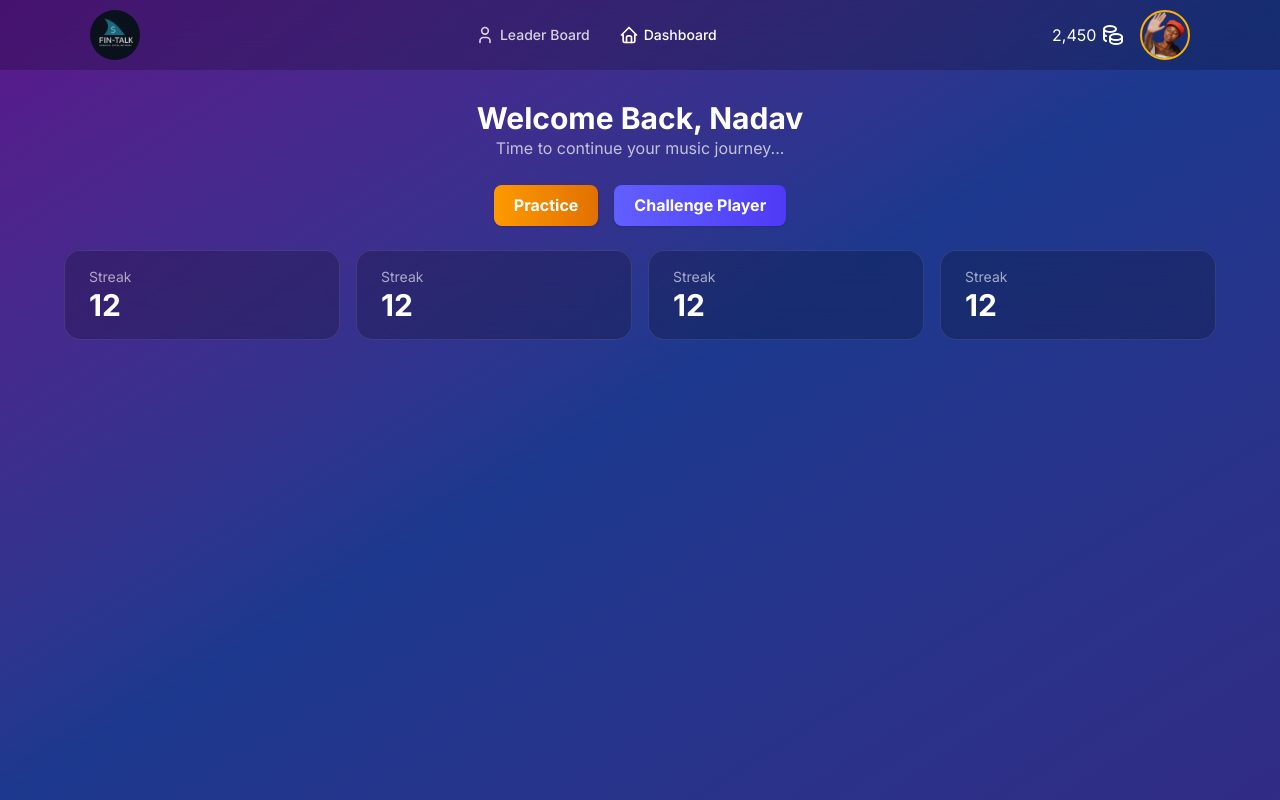
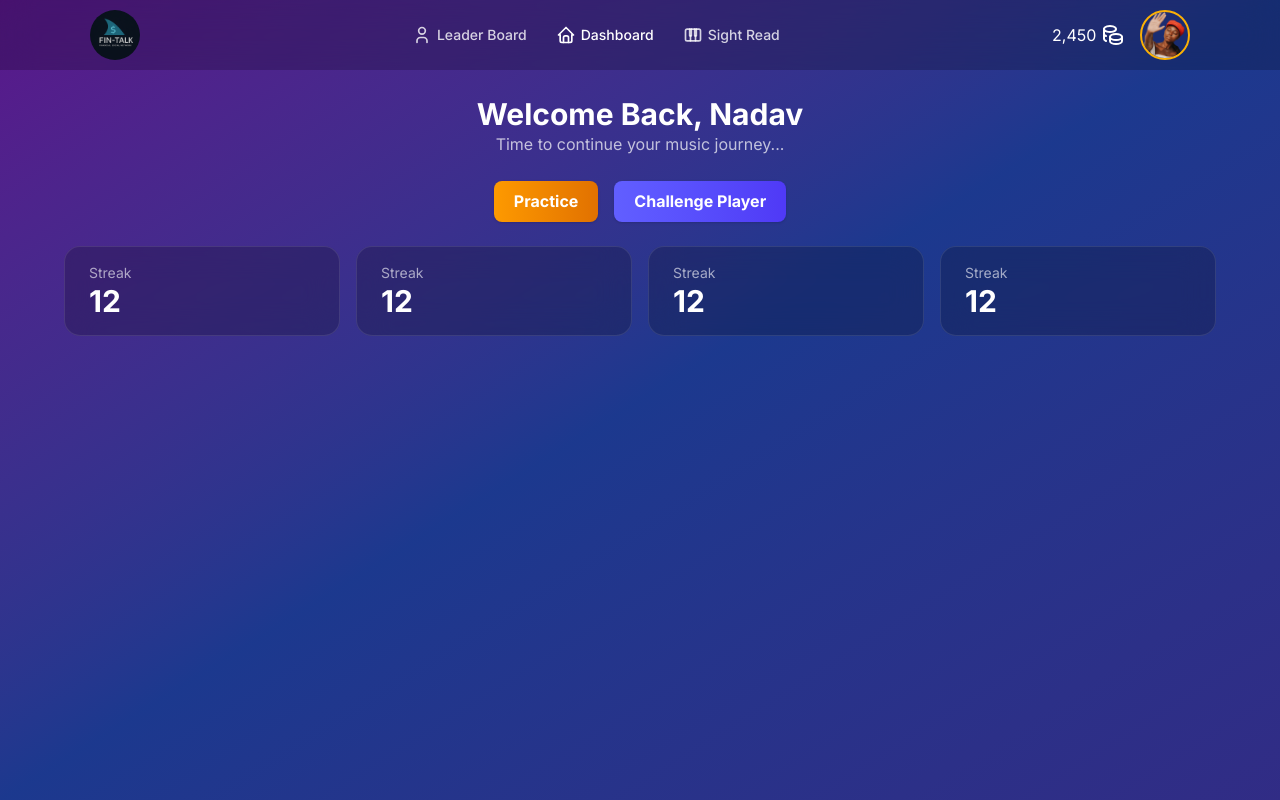
Before and after one commit to TomerDun/MusicDuels, a React (Vite) app in the folder Front/: page / in a window 1280 px wide. Built offline with nearby package versions, Linux system fonts and the light colour scheme.

Commit message:
update small changes from last merge

```diff
--- a/Front/src/components/layout/Navbar/Navbar.tsx
+++ b/Front/src/components/layout/Navbar/Navbar.tsx
@@ -1,6 +1,6 @@
 import { Burger, Container, Group, Image, Menu } from '@mantine/core';
 import { useDisclosure } from '@mantine/hooks';
-import { IconCoins, IconHome, IconLogin2, IconLogout2, IconUser } from '@tabler/icons-react';
+import { IconCoins, IconHome, IconLogin2, IconLogout2, IconUser,IconPiano } from '@tabler/icons-react';
 import { observer } from 'mobx-react-lite';
 import { NavLink, useNavigate } from 'react-router';
 import finTalkLogo from '../../../assets/fin-talk-logo.png';
@@ -16,9 +16,11 @@ export type Item = {
     icon: any
 }
 
+
 const links: Item[] = [
     { link: '/leaderboard', label: 'Leader Board', icon: <IconUser size={20} /> },
     { link: '/', label: 'Dashboard', icon: <IconHome size={20} /> },
+    { link: '/games/sight-reader', label: 'Sight Read', icon: <IconPiano size={20} /> },
 ];
 
 const loginItem = { link: '/login', label: 'Login', icon: <IconLogin2 size={20} /> }
--- a/Front/src/components/layout/Routing.tsx
+++ b/Front/src/components/layout/Routing.tsx
@@ -1,6 +1,6 @@
 import { Route, Routes } from "react-router";
 import DashboardPage from "../../pages/DashboardPage/DashboardPage";
-import SightReaderPage from '../../pages/SightReaderPage.js'
+import SightReaderPage from "../../pages/SightReaderPage";
 
 
 export function Routing() {
--- a/Front/src/pages/DashboardPage/DashboardPage.tsx
+++ b/Front/src/pages/DashboardPage/DashboardPage.tsx
@@ -1,6 +1,6 @@
 export default function DashboardPage({ }) {
     return (
-        <div className="bg-gradient-to-br from-purple-900 via-blue-900 to-indigo-900 h-full text-white pt-[100px]" id="dashboard-page">
+        <div className="bg-gradient-to-br from-purple-900 via-blue-900 to-indigo-900 h-full text-white pt-24" id="dashboard-page">
             <div className="w-[90%] m-auto" id="inner-container">
                 <div className="flex flex-col items-center" id="header-area">
                     <h1 className="text-3xl font-bold">Welcome Back, Nadav</h1>
--- a/Front/src/pages/SightReaderPage.tsx
+++ b/Front/src/pages/SightReaderPage.tsx
@@ -94,8 +94,8 @@ export default function SightReaderPage({ instructions, answerNotes, duration }:
     });
 
     return (
-        <div id="sight-reader" className='h-full bg-gradient-to-r from-emerald-500 to-emerald-600'>
-            <div className="page-content-container pt-12">
+        <div id="sight-reader" className='h-full bg-gradient-to-r from-emerald-500 to-emerald-600 pt-24'>
+            <div className="page-content-container">
 
                 <div id="header-area" className='flex justify-center'>
                     <div className="p-4 border-2 w-[40%] text-center font-bold text-indigo-600 border-white/70 rounded-md bg-white/50 ">
```
